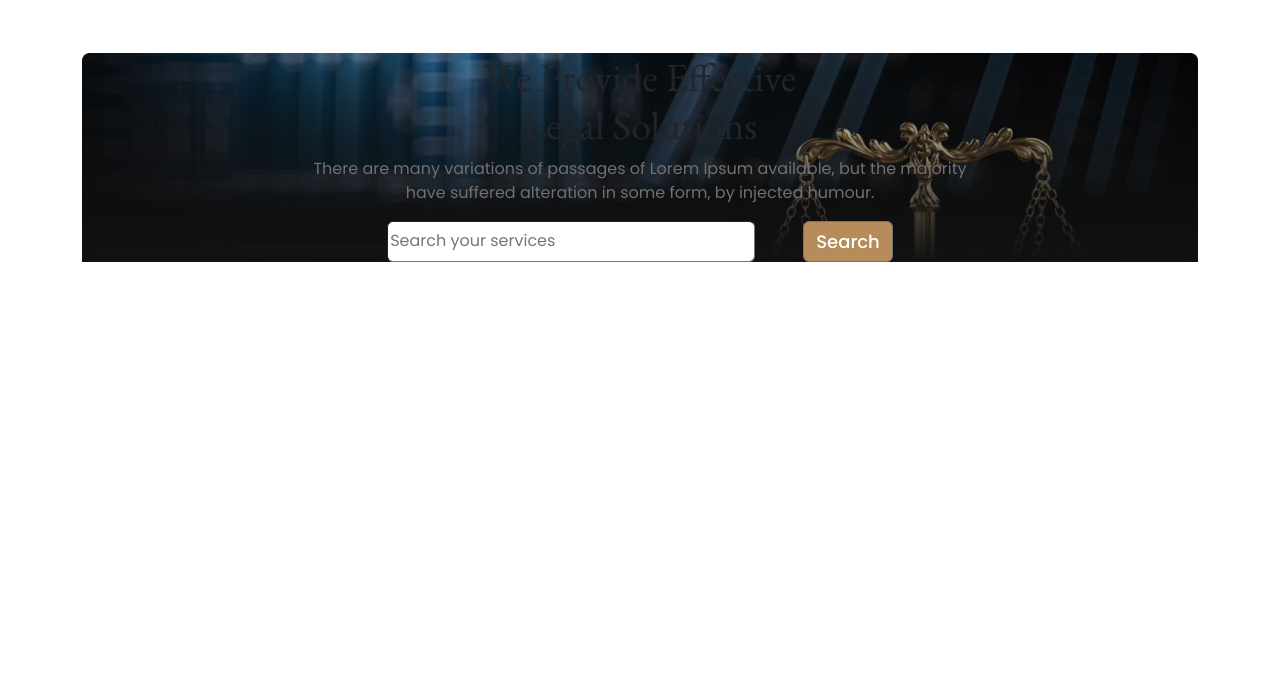
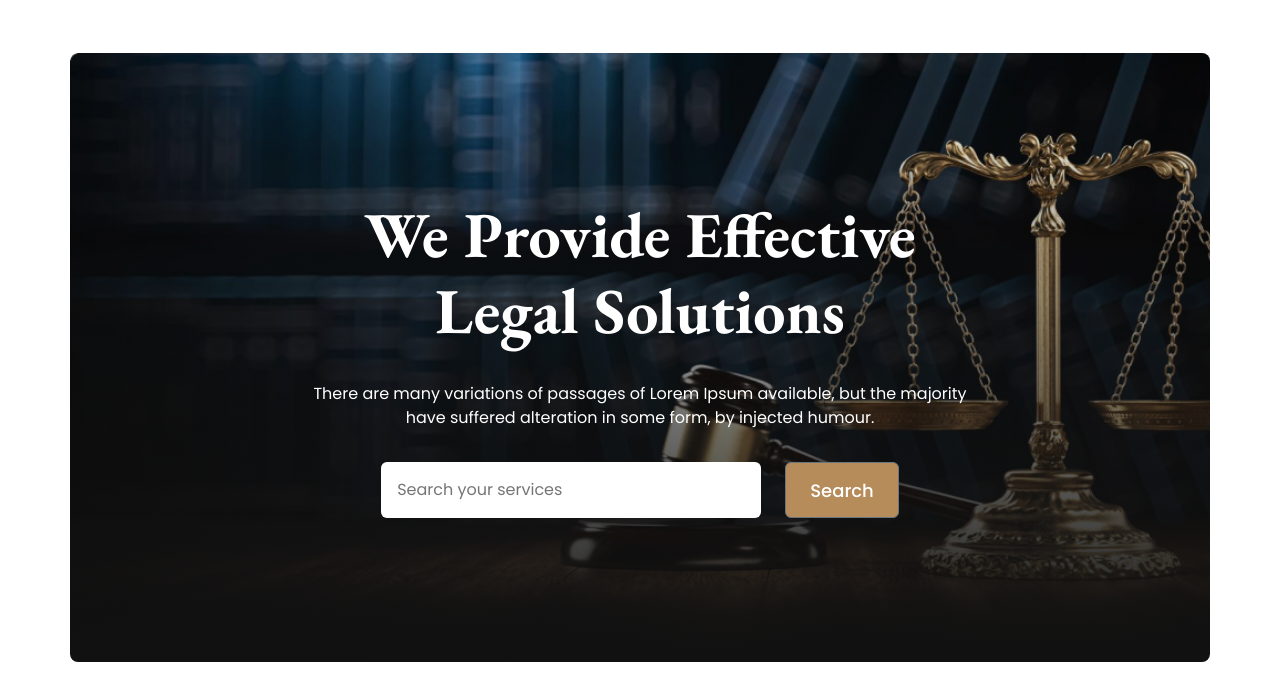
Before and after one commit to topurayhan007/Legal-Solution, a plain HTML site: page index.html in a window 1280 px wide. Shown: the part 98-798 px from the top of the page. Drawn offline with nearby package versions, Linux system fonts and the light colour scheme.

Commit message:
Banner Done

```diff
--- a/index.html
+++ b/index.html
@@ -124,16 +124,19 @@
       </nav>
 
       <!-- Banner Section -->
-      <div class="text-center mt-5" id="banner">
+      <div
+        class="row mt-5 d-flex flex-column justify-content-center align-items-center rounded-3 py-5"
+        id="banner"
+      >
         <div
-          class="d-flex flex-column align-items-center justify-content-center"
+          class="col-12 d-flex flex-column align-items-center justify-content-center text-center my-5 py-5"
         >
-          <h1 class="h1">
+          <h1 class="text-white pb-4 fw-bolder">
             We Provide Effective
             <br />
             Legal Solutions
           </h1>
-          <p>
+          <p class="text-white pb-3">
             There are many variations of passages of Lorem Ipsum available, but
             the majority
             <br />
@@ -141,16 +144,16 @@
           </p>
 
           <div
-            class="d-flex justify-content-between justify-content-sm-center gap-sm-5"
+            class="col-12 d-flex justify-content-between justify-content-sm-center gap-sm-4 gap-2"
           >
             <input
-              class="pe-sm-5 rounded bg-white border-1"
+              class="pe-sm-5 ps-sm-3 rounded bg-white border-0 py-sm-3"
               type="search"
               name="search"
               id=""
               placeholder="Search your services"
             />
-            <button type="button" class="btn btn-secondary primary-btn">
+            <button type="button" class="btn btn-secondary primary-btn px-sm-4">
               Search
             </button>
           </div>
```
